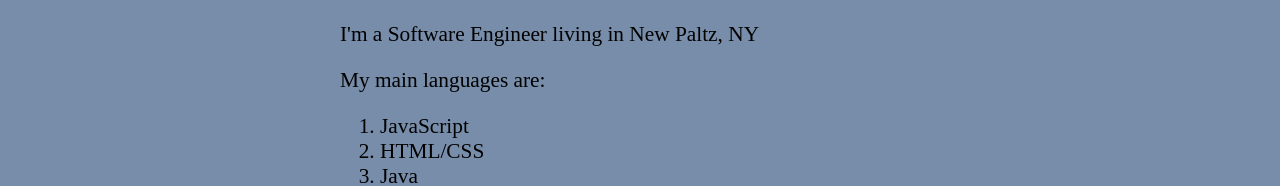
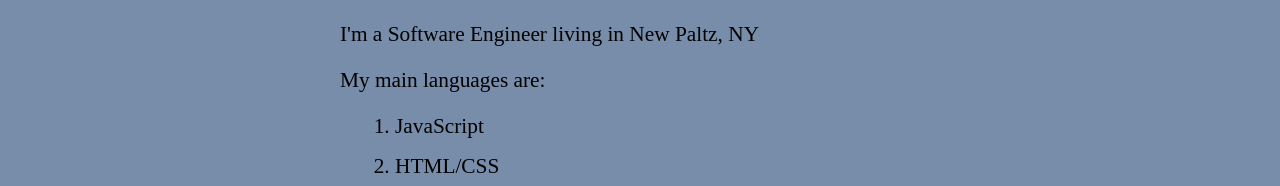
Before and after one commit to DominicVolante/portfolio, a plain HTML site: page index.html in a window 1280 px wide. Shown: the part 611-797 px from the top of the page. Drawn offline with Linux system fonts and the light colour scheme; a script that the page names is missing.

Commit message:
Update style.css

```diff
--- a/style.css
+++ b/style.css
@@ -11,8 +11,7 @@ hr {
 	margin: 60px 0 100px 0;
   width:800px
 }
-/* ----- classes ----- */
-
+/* ----- Image classes to shrink and center ----- */
 .resize {
     width:500px;
     height: auto;
@@ -22,10 +21,13 @@ hr {
   margin-left: auto;
   margin-right: auto;
 }
+/* ----- wrapper class to center information ----- */
 .wrapper{
   max-width:600px;
   margin:auto;
 }
+
+  /* ----- Styled button classes ----- */
 .button {
 	color: #e0e1dd;
 	border: 1px black solid;
@@ -38,9 +40,8 @@ hr {
 	background-color: #8b959f;
 	padding: 5px 10px;
 }
+
 /* ----- header format ----- */
-
-
 header{
   color:#e0e1dd;
   text-align:center;
@@ -52,20 +53,20 @@ header{
 h1{
   font-size:50px;
 }
+
 /* ----- about me format ----- */
-
 h2{
   text-align:center;
 }
+
 /* ----- footer format ----- */
-
 footer{
   text-align:center;
   background-color:#e0e1dd;
   margin:10px;
 }
+
 /* ----- links ----- */
-
 a:link{
   color:#e0e1dd;
   text-decoration:none;
@@ -73,8 +74,8 @@ a:link{
 a:visited{
   color:#e0e1dd;
 }
-/* ----- Text ----- */
 
+/* ----- Text format ----- */
 p{
   font-size:16pt;
   line-height:25px;
@@ -87,4 +88,5 @@ h3{
 }
 li{
   font-size:16pt;
+  margin:15px;
 }
```
